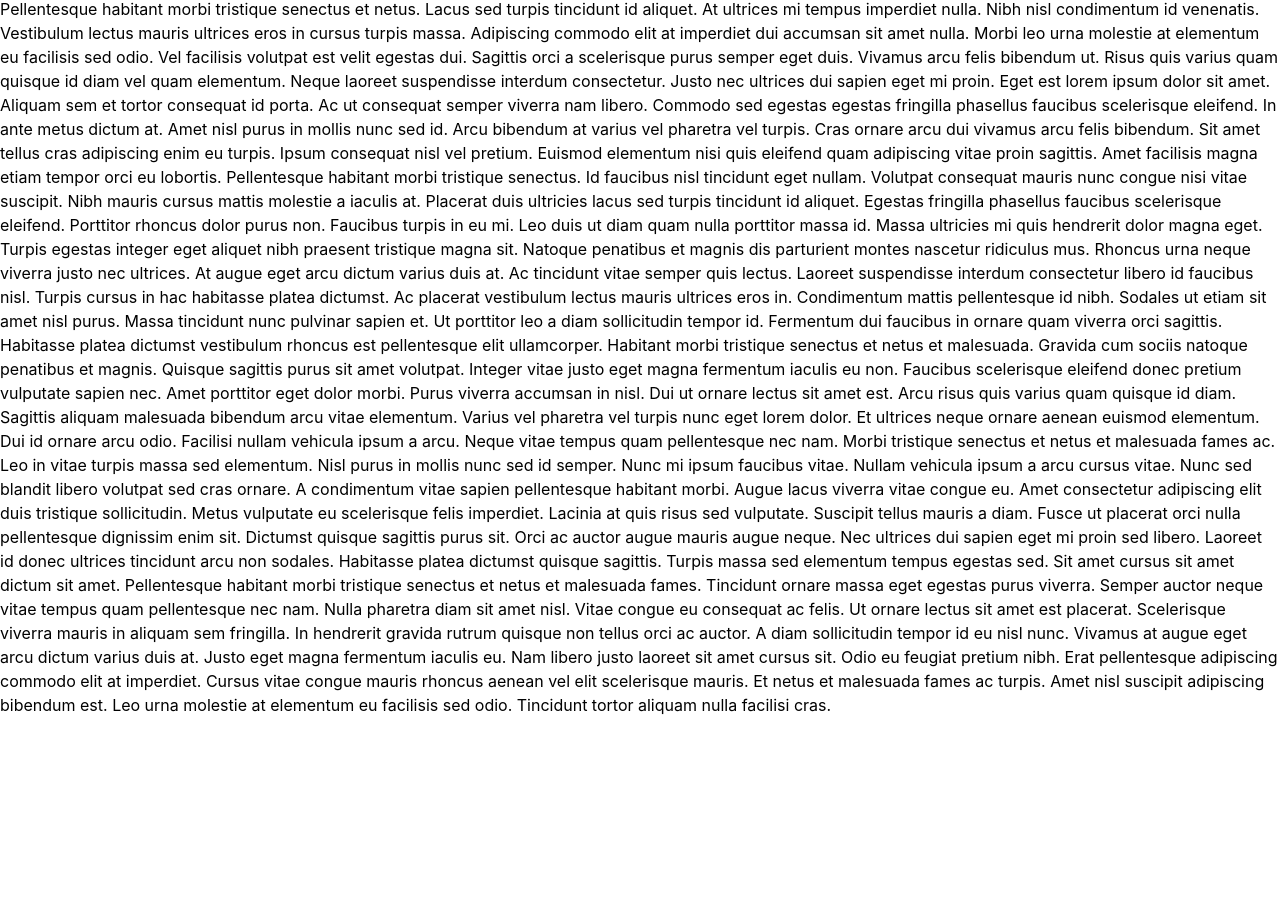
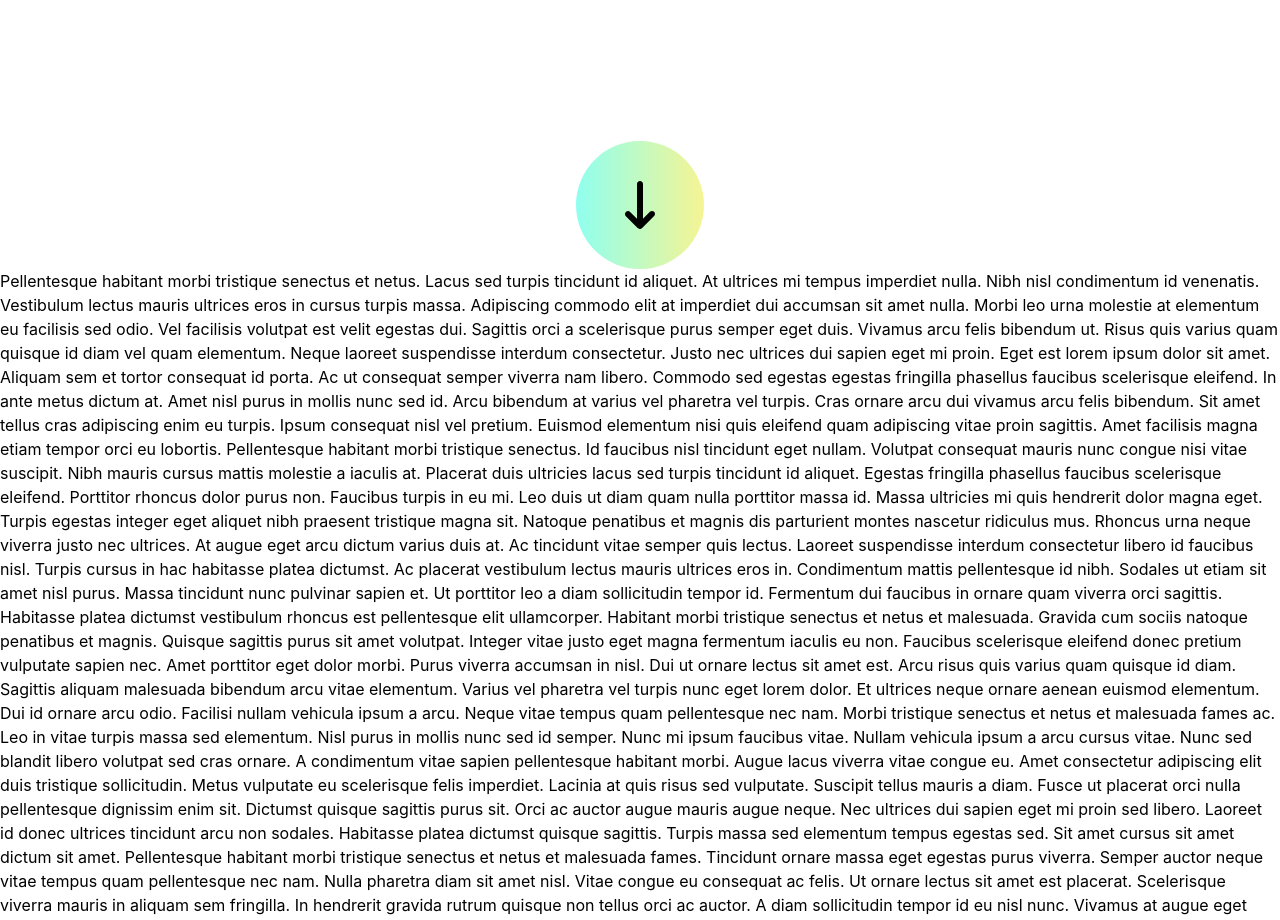
Before and after one commit to kanish2211/Uni-website-clone, a React (Create React App) app: page / in a window 1280 px wide. Shown: the part 2197-3117 px from the top of the page. Before the commit the page ends 2914 px from the top, so only its background shows below. Built offline with nearby package versions, Linux system fonts and the light colour scheme.

Commit message:
arrow added in infoText page

```diff
--- a/src/App.css
+++ b/src/App.css
@@ -173,3 +173,6 @@ line-height: 30px;
     line-height: 50px;
     font-size: 36px;
 }
+.gradientArrow{
+    background-image: linear-gradient(to right,  #8fffef,#f6f493);
+}
--- /dev/null
+++ b/src/components/arrow.jsx
@@ -0,0 +1,24 @@
+import React,{useContext} from "react";
+import WindowSizeContext from "../context/windowSizeContext";
+import { FontAwesomeIcon } from '@fortawesome/react-fontawesome'
+import { faArrowDownLong } from '@fortawesome/free-solid-svg-icons'
+
+const Arrow=()=>{
+    const window=useContext(WindowSizeContext)
+    const width=window.innerWidth
+
+    return(
+        <div>
+            {width>=770?
+            <div className="gradientArrow w-32 h-32 rounded-full mt-36 mx-auto">
+                <FontAwesomeIcon className=" mt-10 h-12 font-light" icon={faArrowDownLong} />
+            </div>
+            :
+            <div className="gradientArrow w-24 h-24 rounded-full mt-14 ">
+                <FontAwesomeIcon className=" mt-8 mx-9 h-8 font-light" icon={faArrowDownLong} />
+            </div>}
+        </div>
+    )
+}
+
+export default Arrow
--- a/src/pages/infoText.jsx
+++ b/src/pages/infoText.jsx
@@ -1,4 +1,5 @@
 import React,{useContext} from "react";
+import Arrow from "../components/arrow";
 
 const InfoText=()=>{
 
@@ -8,6 +9,7 @@ const InfoText=()=>{
             <p><span className="uniGreen"> Earn the best rewards.</span> Enjoy round the clock <span className="uniGreen">WhatsApp support.</span> It</p>
             <p>takes just 5 minutes to get your card, and it's <span className="onebythreegradientLong">lifetime free:</span> no</p>
             <p>joining fee, no annual charges.</p>
+            <Arrow/>
         </div>
     )
 }
```
